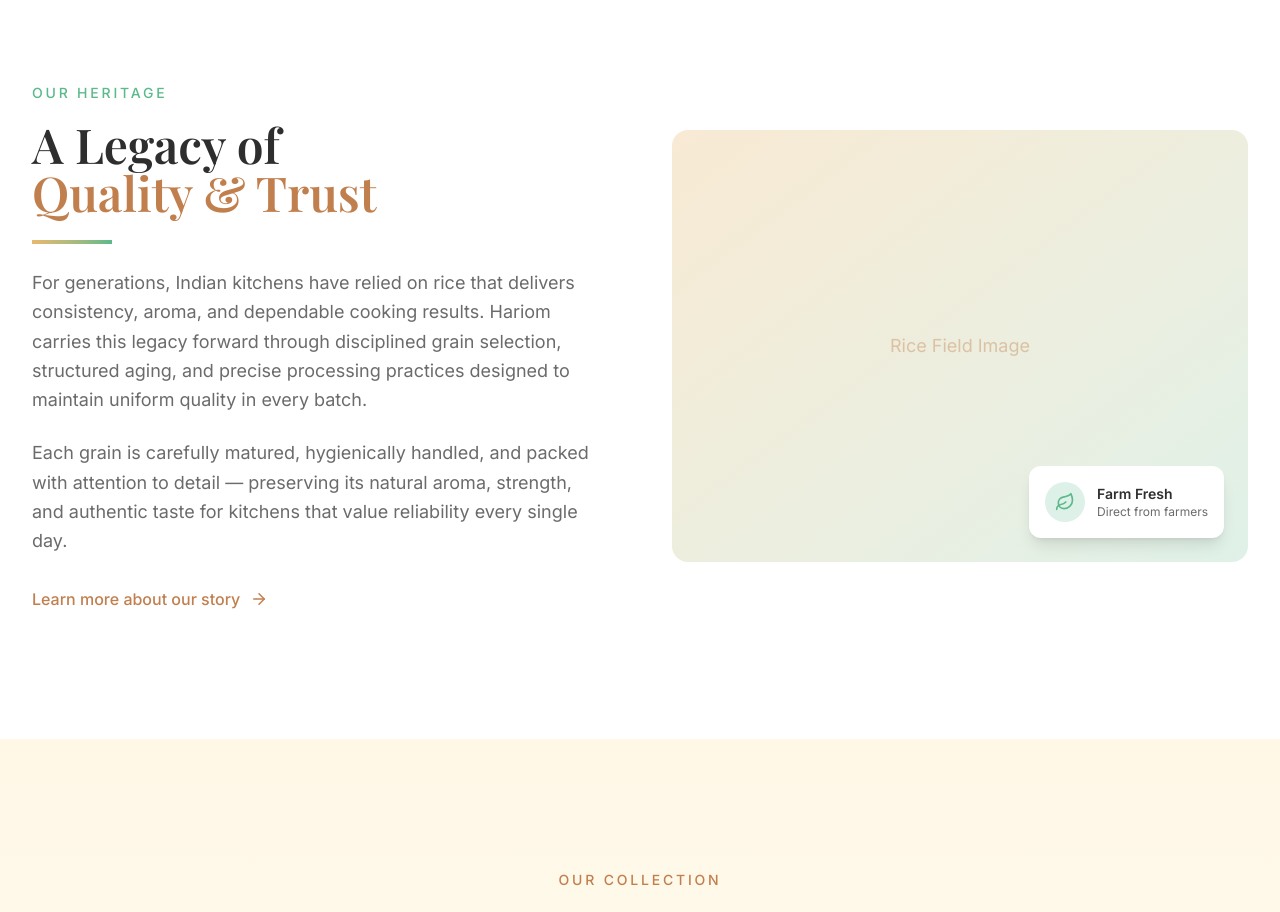
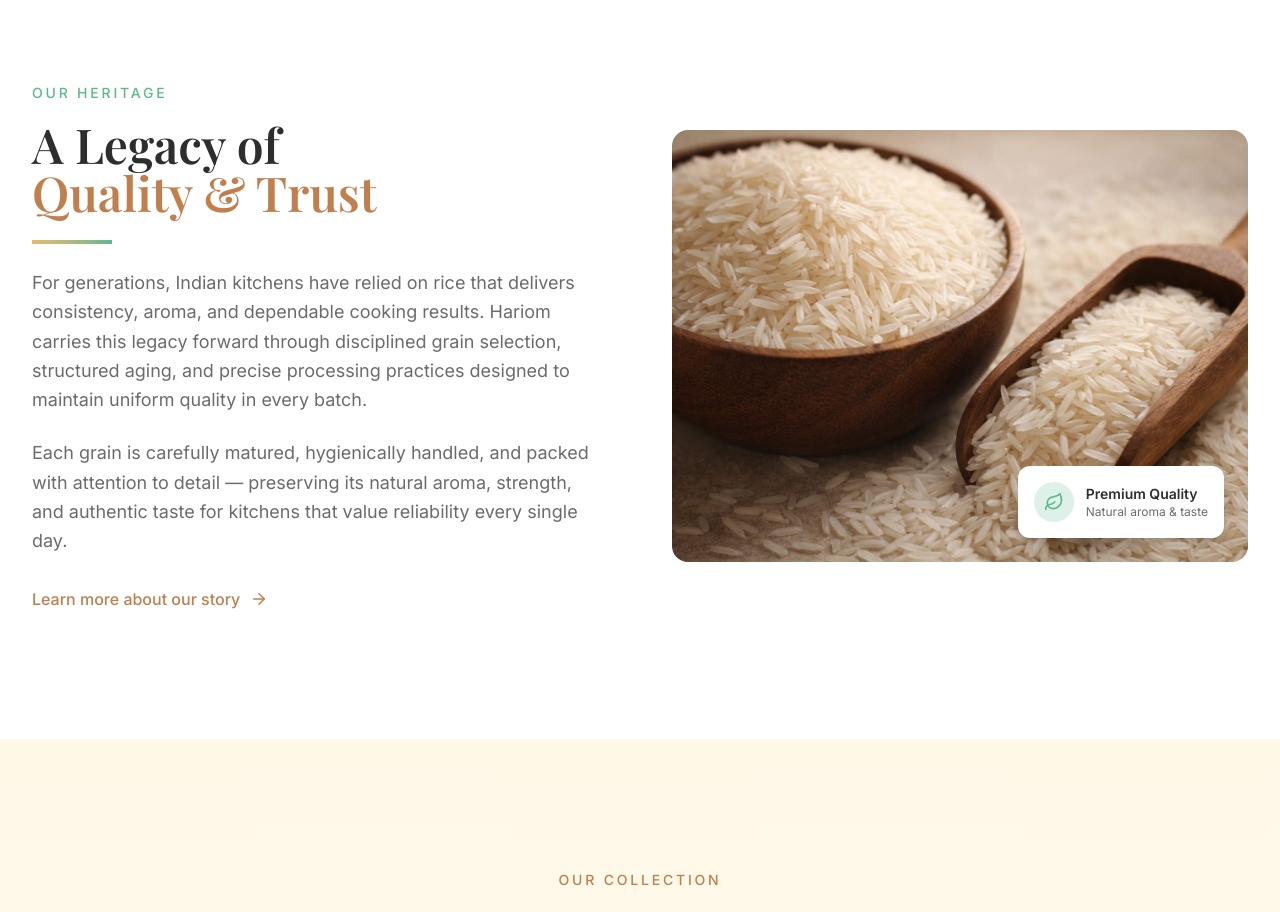
Before and after one commit to SrijanBhageria/rice-marketing-product, a Next.js app: page / in a window 1280 px wide. Shown: the part 920-1832 px from the top of the page. Built offline with nearby package versions, Linux system fonts and the light colour scheme.

Commit message:
updated image

```diff
--- a/app/page.tsx
+++ b/app/page.tsx
@@ -294,9 +294,15 @@
               <motion.div
                 whileHover={{ scale: 1.02 }}
                 transition={{ duration: 0.3 }}
-                className="aspect-[4/3] bg-gradient-to-br from-[#E8B86D]/30 to-[#5BB98B]/20 rounded-2xl flex items-center justify-center overflow-hidden relative"
+                className="relative aspect-[4/3] w-full rounded-2xl overflow-hidden bg-[#E8B86D]/10"
               >
-                <span className="text-[#C17F4E]/40 text-lg">Rice Field Image</span>
+                <Image
+                  src="/wood.jpeg"
+                  alt="Wood"
+                  fill
+                  sizes="(max-width: 768px) 100vw, 50vw"
+                  className="object-cover"
+                />
 
                 {/* Floating badge */}
                 <motion.div
@@ -311,8 +317,8 @@
                       <Leaf size={20} className="text-[#5BB98B]" />
                     </div>
                     <div>
-                      <p className="text-sm font-semibold text-[#2E2E2E]">Farm Fresh</p>
-                      <p className="text-xs text-[#6B6B6B]">Direct from farmers</p>
+                      <p className="text-sm font-semibold text-[#2E2E2E]">Premium Quality</p>
+                      <p className="text-xs text-[#6B6B6B]">Natural aroma & taste</p>
                     </div>
                   </div>
                 </motion.div>
```
Also changed, not shown: public/wood.jpeg (added).
